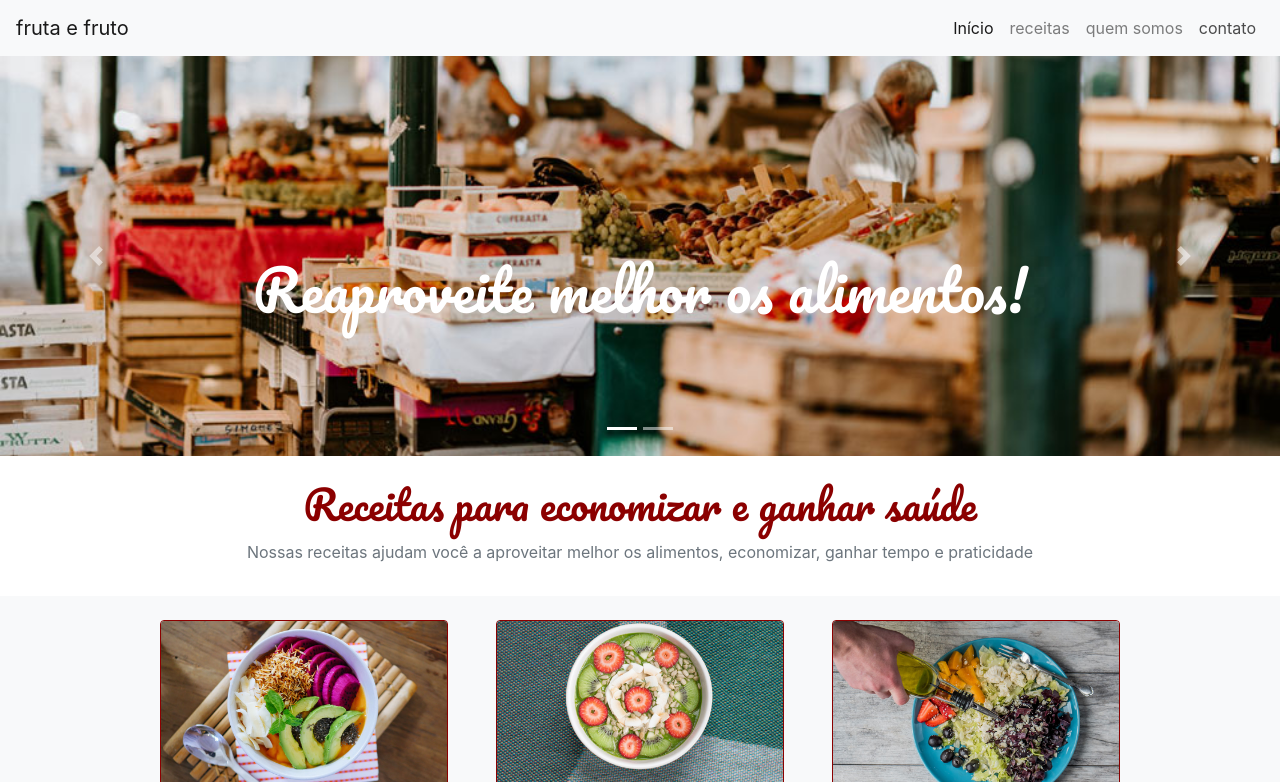
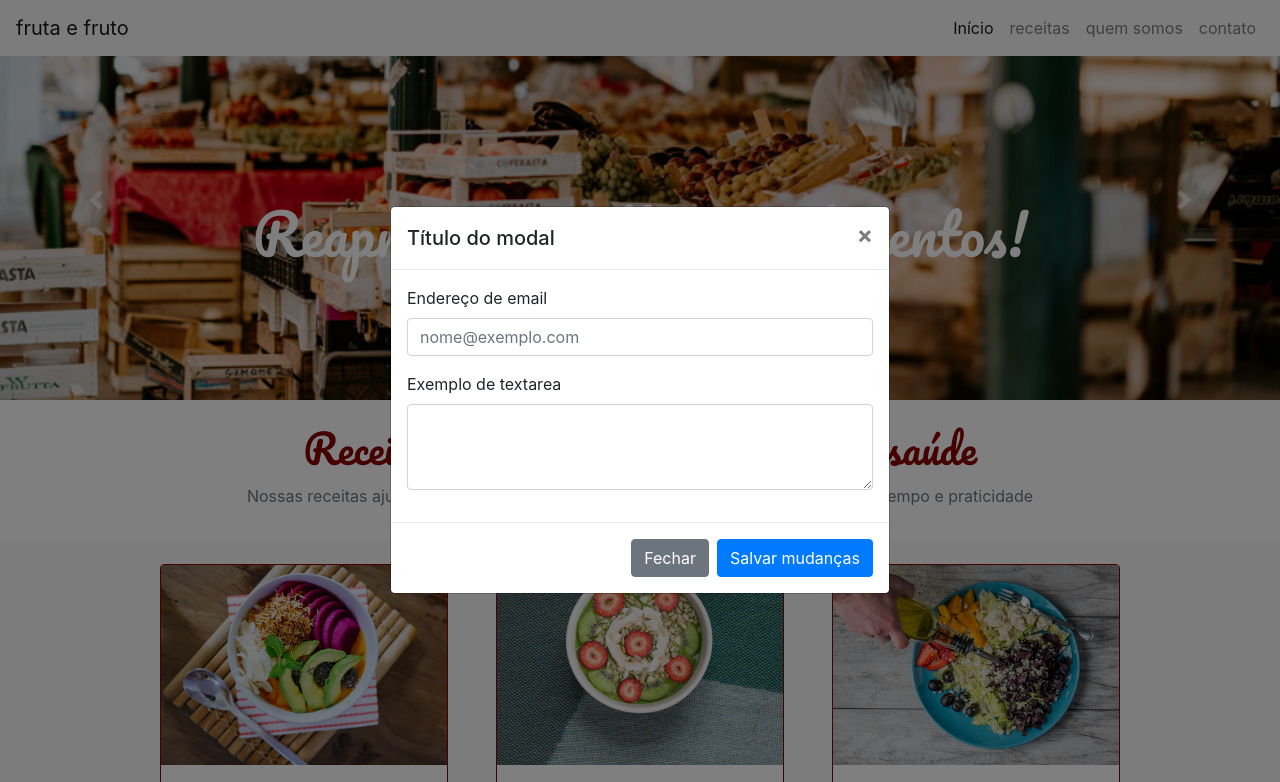
Before and after one commit to mariana-cristina-santos/Cursos-Alura, a plain HTML site: page BOOSTRAP4 _ Criando uma landing page resposiva/index.html in a window 1280 px wide. Both pictures are taken after a click on the link "contato". Shown: the top 782 px of the page. Drawn offline with nearby package versions, Linux system fonts and the light colour scheme.

Commit message:
adicionei o modal e contatos e o forms dentro do modal

```diff
--- a/BOOSTRAP4 _ Criando uma landing page resposiva/index.html
+++ b/BOOSTRAP4 _ Criando uma landing page resposiva/index.html
@@ -16,7 +16,7 @@
 <body>
 
 <header>
-  <nav class="navbar navbar-expand-lg navbar-light bg-light fixed-to">
+  <nav class="navbar navbar-expand-lg navbar-light bg-light fixed-top">
     <a class="navbar-brand" href="#">fruta e fruto</a>
     <button class="navbar-toggler" type="button" data-toggle="collapse" data-target="#navbarNavAltMarkup"
     aria-controls="navbarNavAltMarkup" aria-expanded="false" aria-label="Toggle navigation">
@@ -27,7 +27,7 @@
         <li><a class="nav-item nav-link active" href="#">Início <span class="sr-only">(current)</span></a></li>
         <li><a class="nav-item nav-link" href="#">receitas</a></li>
         <li><a class="nav-item nav-link" href="#">quem somos</a></li>
-        <li><a class="nav-item nav-link" href="#">contato</a></li>
+        <li><a class="nav-item nav-link" data-toggle="modal" data-target="#modal-contato" href="#">contato</a></li>
       </ul>
     </div>
   </nav>
@@ -134,6 +134,39 @@
 
 </main>
 
+
+
+<!-- Modal -->
+<div class="modal fade" id="modal-contato" tabindex="-1" role="dialog" aria-labelledby="TituloModalCentralizado" aria-hidden="true">
+  <div class="modal-dialog modal-dialog-centered" role="document">
+    <div class="modal-content">
+      <div class="modal-header">
+        <h5 class="modal-title" id="TituloModalCentralizado">Título do modal</h5>
+        <button type="button" class="close" data-dismiss="modal" aria-label="Fechar">
+          <span aria-hidden="true">&times;</span>
+        </button>
+      </div>
+      <div class="modal-body">
+        <form>
+          <div class="form-group">
+            <label for="exampleFormControlInput1">Endereço de email</label>
+            <input type="email" class="form-control" id="exampleFormControlInput1" placeholder="nome@exemplo.com">
+          </div>
+
+          <div class="form-group">
+            <label for="exampleFormControlTextarea1">Exemplo de textarea</label>
+            <textarea class="form-control" id="exampleFormControlTextarea1" rows="3"></textarea>
+          </div>
+        </form>
+      </div>
+      <div class="modal-footer">
+        <button type="button" class="btn btn-secondary" data-dismiss="modal">Fechar</button>
+        <button type="button" class="btn btn-primary">Salvar mudanças</button>
+      </div>
+    </div>
+  </div>
+</div>
+
   <p>contato:<a href="mailto:email@frutafruto.com.br">email@frutafruto.com.br</a></p>
   <script crossorigin="anonymous" integrity="sha384-DfXdz2htPH0lsSSs5nCTpuj/zy4C+OGpamoFVy38MVBnE+IbbVYUew+OrCXaRkfj"
         src="https://code.jquery.com/jquery-3.5.1.slim.min.js"></script>
```
